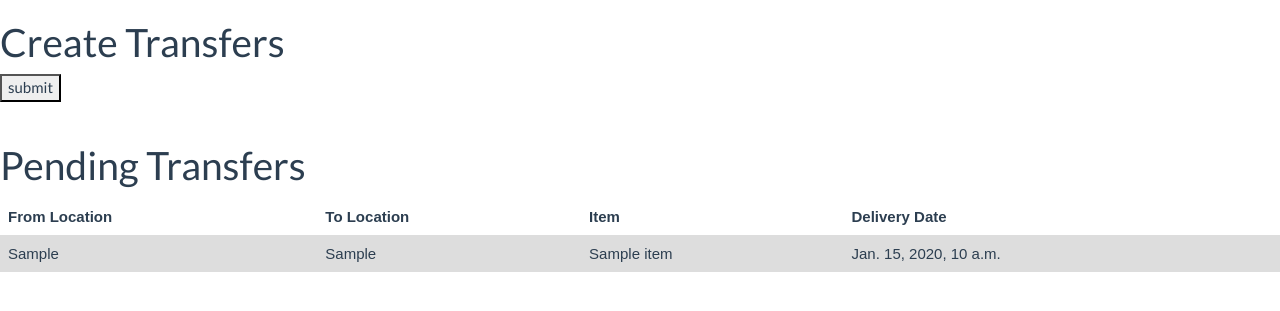
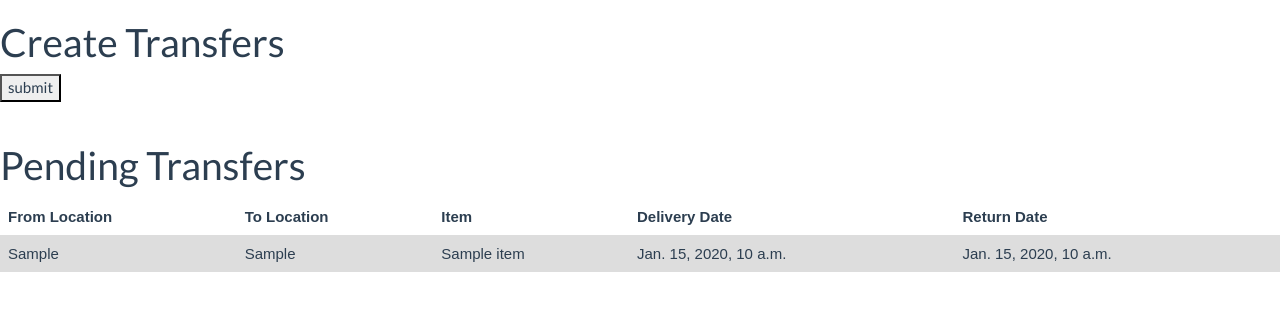
Before and after one commit to TenaciousBirdofPrey/Gear_Transfer, a Django app: template firstdjango/firstdjango/templates/transfers/index.html in a window 1280 px wide. Shown: the part 60-371 px from the top of the page. Run offline with Django 3.2, Linux system fonts and the light colour scheme; the template is opened without the code that fills it: most values are stand-ins (such as "Sample title", 1, 10 or a date in 2020); some libraries are stand-ins or nearby versions.

Commit message:
add return date to transfers db

```diff
--- a/firstdjango/firstdjango/templates/transfers/index.html
+++ b/firstdjango/firstdjango/templates/transfers/index.html
@@ -40,6 +40,7 @@ tr:nth-child(even) {
     <th>To Location</th>
     <th>Item</th>
     <th>Delivery Date</th>
+    <th>Return Date</th>
   </tr>
 
   {% for transfer in transfers %}
@@ -48,6 +49,7 @@ tr:nth-child(even) {
       <td> {{ transfer.to_loc}}</td>
       <td> {{ transfer.item}}</td>
       <td> {{ transfer.drop_date}}</td>
+       <td> {{ transfer.pick_date}}</td>
     </tr>
   {% endfor%}
 
--- a/firstdjango/transfers/forms.py
+++ b/firstdjango/transfers/forms.py
@@ -6,3 +6,4 @@ class TransfersForm (forms.Form):
 	to_loc = forms.CharField(max_length = 10, label = "Transfer To")
 	item = forms.CharField(max_length = 20, label = "Item")
 	drop_date= forms.DateField( label = "Delivery Date",widget = forms.SelectDateWidget )
+	pick_date= forms.DateField( label = "Return Date",widget = forms.SelectDateWidget )
--- a/firstdjango/transfers/models.py
+++ b/firstdjango/transfers/models.py
@@ -14,3 +14,4 @@ class Transfers(models.Model):
 	to_loc = models.CharField(max_length = 10)
 	item = models.CharField(max_length= 20)
 	drop_date= models.DateField('delivery date',auto_now=False )
+	pick_date= models.DateField('return date',auto_now=False )
--- a/firstdjango/transfers/views.py
+++ b/firstdjango/transfers/views.py
@@ -27,6 +27,7 @@ def post_transfers(request):
 			to_loc = form.cleaned_data['to_loc'],
 			item = form.cleaned_data['item'],
 			drop_date = form.cleaned_data['drop_date'],
+			pick_date = form.cleaned_data['pick_date'],
 			)
 		transfer.save()
 
```
Also changed, not shown: firstdjango/db.sqlite3, firstdjango/transfers/migrations/0006_transfers_pick_date.py (added), firstdjango/transfers/migrations/0007_auto_20170324_1057.py (added).
